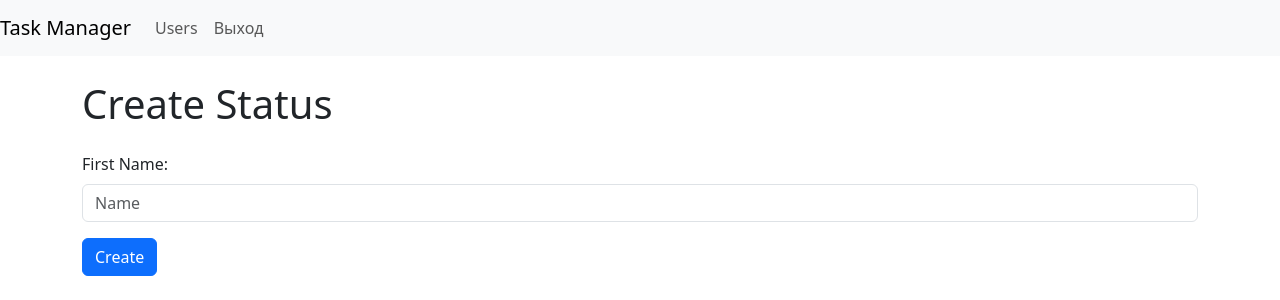
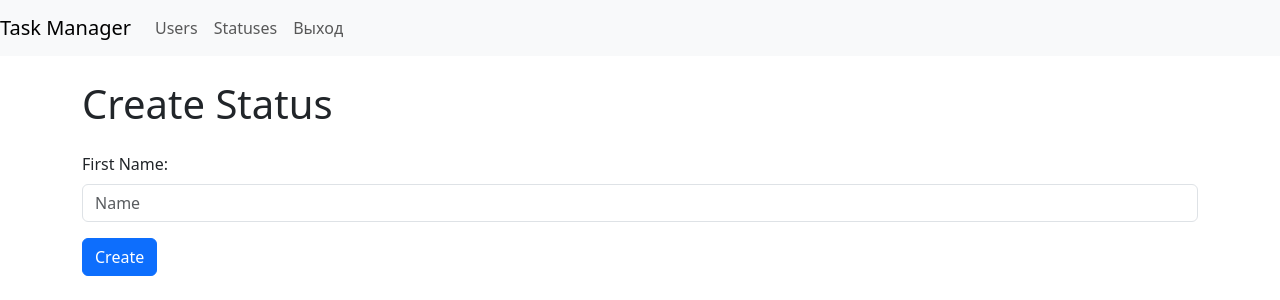
Before and after one commit to EzerTigger/python-project-52, a Django app: page /statuses/create/ in a window 1280 px wide. Shown: the top 300 px of the page. Run offline with Django 5.2, Linux system fonts and the light colour scheme; a user stored in the database is signed in; some libraries are stand-ins or nearby versions.

Commit message:
Add status list link to base.html

```diff
--- a/task_manager/templates/base.html
+++ b/task_manager/templates/base.html
@@ -19,9 +19,11 @@
       <div class="collapse navbar-collapse" id="navbarToggleExternalContent">
         <ul class="navbar-nav mr-auto">
           <li class="nav-item">
-            <a class="nav-link" href="/users/">{% translate 'Users' %}</a>
+            <a class="nav-link" href="{% url 'users' %}">{% translate 'Users' %}</a>
           </li>
-
+          <li class="nav-item">
+            <a class="nav-link" href="{% url 'status_list' %}">{% translate 'Statuses' %}</a>
+          </li>
         </ul>
         <ul class="navbar-nav">
             {% if request.user.is_authenticated %}
```
